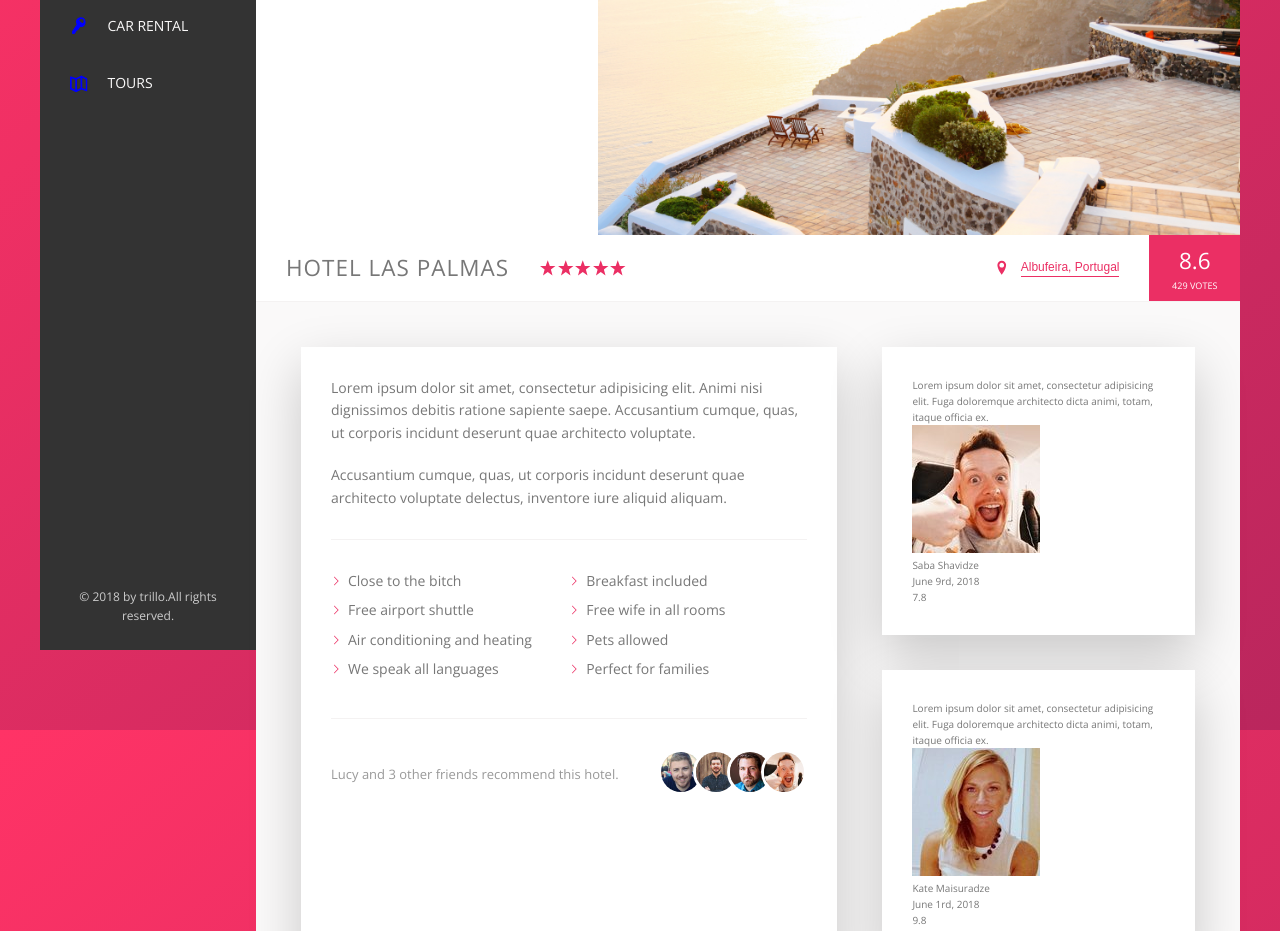
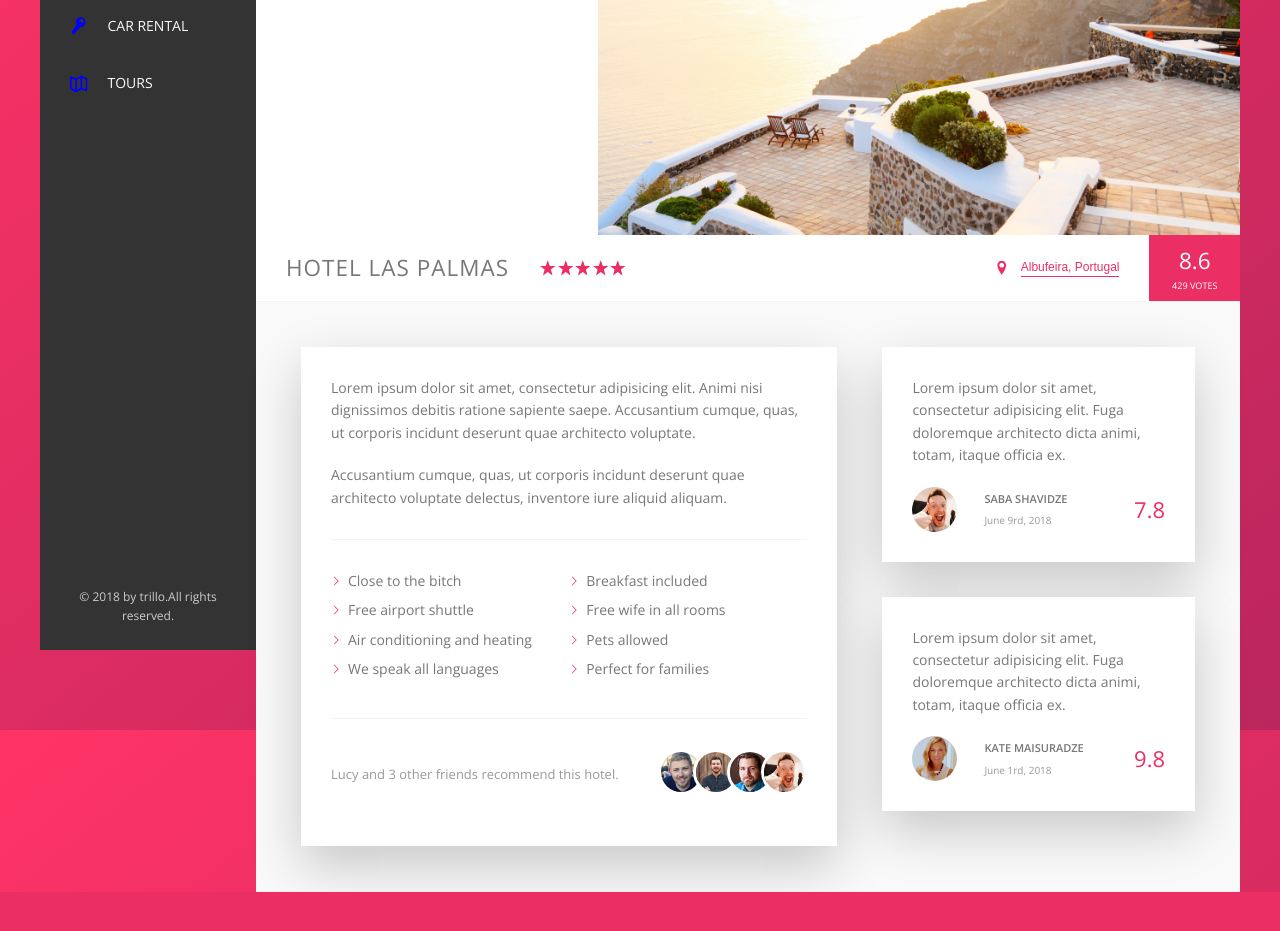
Before and after one commit to shavidze/csstestproject, a website: page index.html in a window 1280 px wide. Shown: the part 300-1231 px from the top of the page. After the commit the page ends 1192 px from the top, so only its background shows below. Drawn offline with nearby package versions, Linux system fonts and the light colour scheme.

Commit message:
styled hotel-view with flexbox

```diff
--- a/sass/_components.scss
+++ b/sass/_components.scss
@@ -384,31 +384,43 @@
     box-shadow: var(--shadow-light);
     padding: 3rem;
     margin-bottom: 3.5rem;
+
     &__text{
-
+        margin-bottom: 2rem;
     }
 
     &__user{
-
+        display: flex;
+        align-items: center;
     }
 
     &__photo{
-
+        height: 4.5rem;
+        width: 4.5rem;
+        border-radius: 50%;
+        margin-right: 1.5rem;
     }
 
     &__user-box{
-
+        margin-right: auto;
+        margin-left: 1.2rem;
     }
 
     &__user-name{
-
+        font-size: 1.1rem;
+        font-weight: 600;
+        text-transform: uppercase;
+        margin-bottom: .5rem;
     }
 
     &__user-date{
-
+        font-size: 1rem;
+        color:var(--color-grey-dark-3);
     }
 
-    &__dating{
-
+    &__rating{
+        color:var(--color-primary);
+        font-size: 2.2rem;
+        font-weight: 300;
     }
 }
--- a/sass/_layout.scss
+++ b/sass/_layout.scss
@@ -33,6 +33,7 @@
 }
 
 .detail{
+    font-size: 1.4rem;
     display: flex;
     padding: 4.5rem;
     background-color: var(--color-grey-light-1);
@@ -40,7 +41,6 @@
 }
 
 .description{
-    font-size: 1.4rem;
     background-color:#fff;
     box-shadow:var(--shadow-light);
     padding: 3rem;
```
Also changed, not shown: css/style.comp.css.
